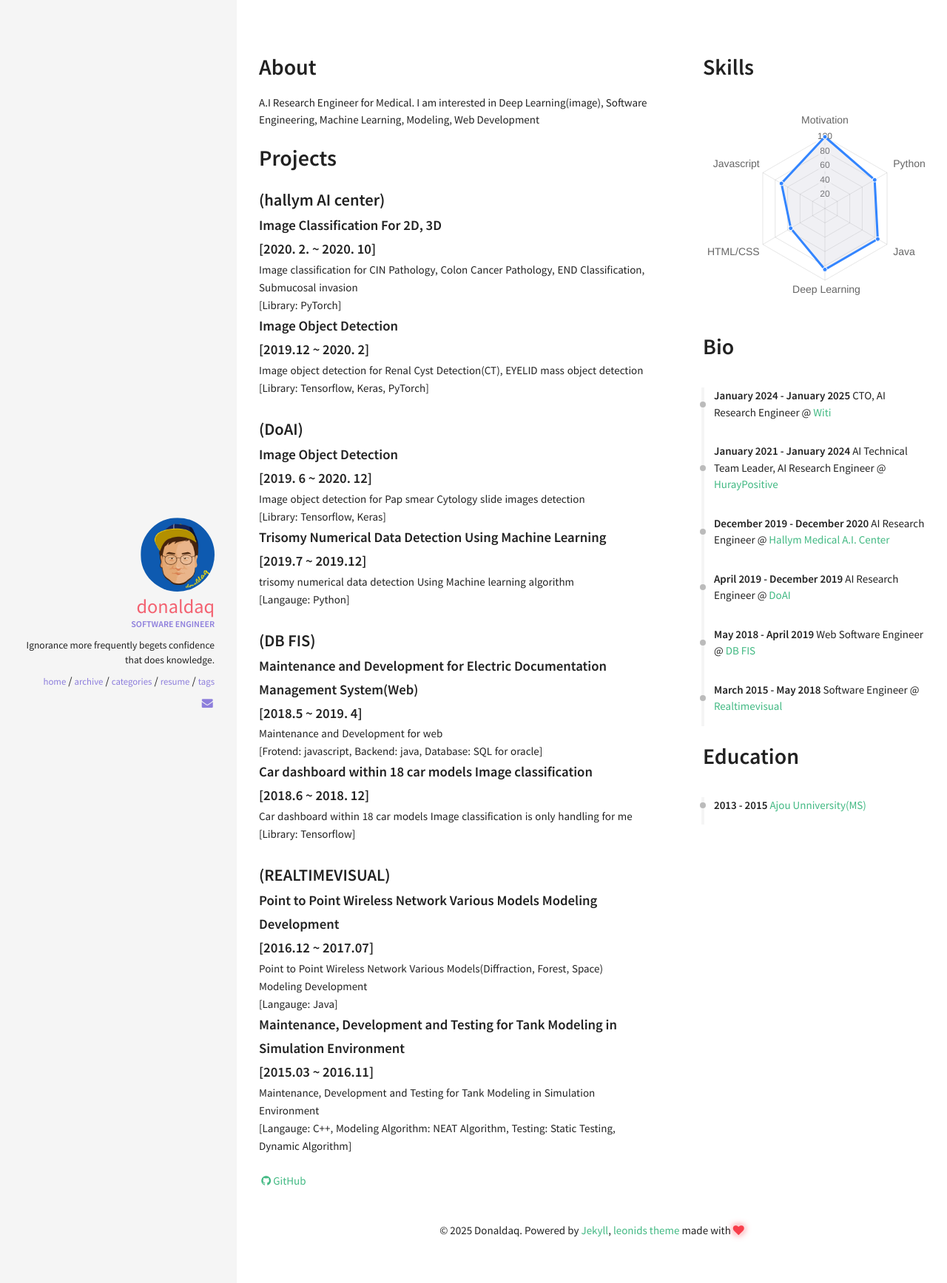
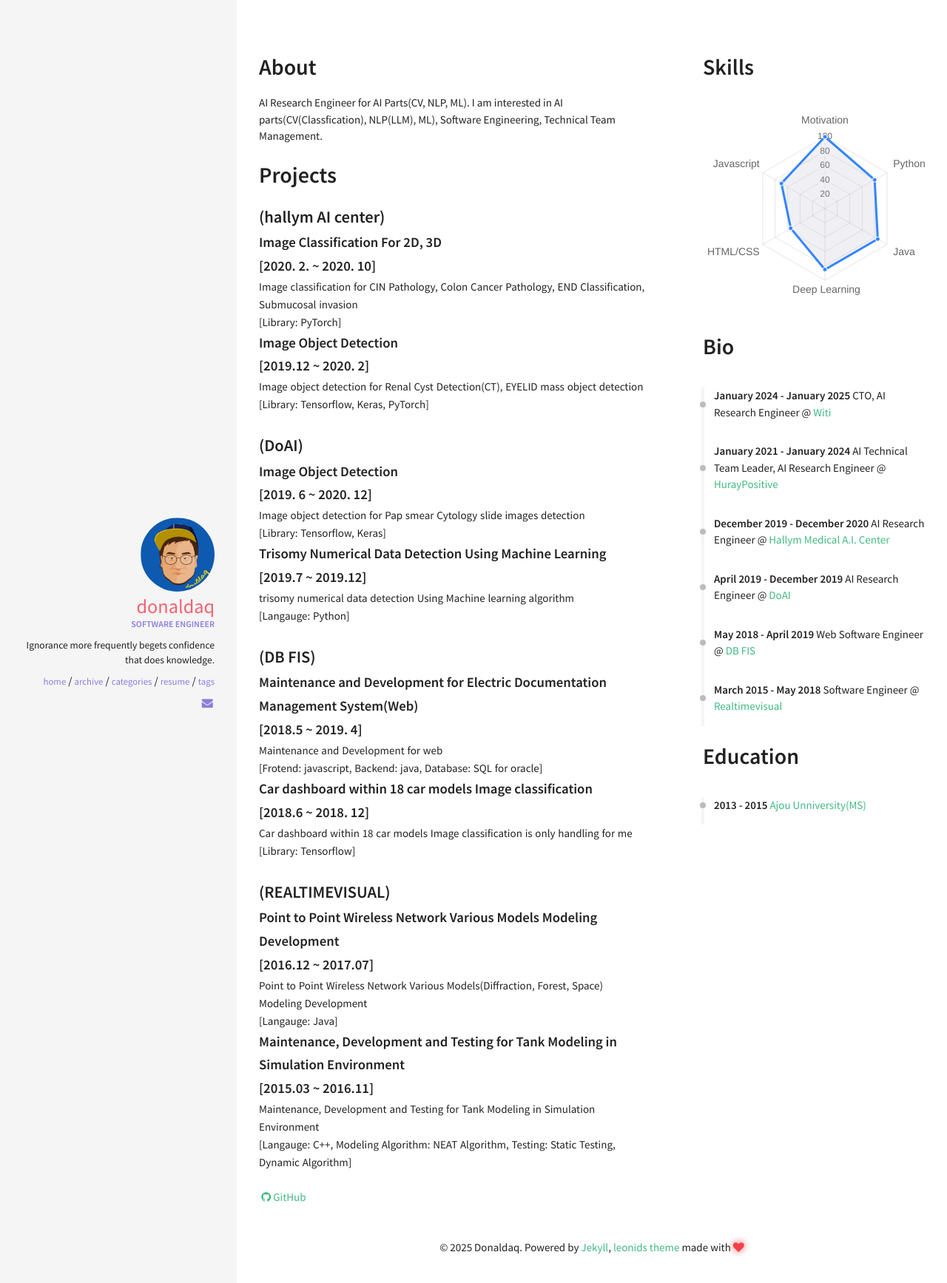
Before and after one commit to donaldaq/donaldaq.github.io, a Jekyll site: the page built from resume.html, in a window 1280 px wide. Shown: the top 1735 px of the page at 74% size. Built offline with Jekyll 4.4.1, drawn with Linux system fonts in a browser that asks for light colours; nearby versions of some CDN libraries.

Commit message:
Update about.html

```diff
--- a/_includes/sections/about.html
+++ b/_includes/sections/about.html
@@ -1,6 +1,6 @@
 <h1><span data-i18n="skills.my_skills">About</span></h1>
 
 <div>
-    A.I Research Engineer for Medical.
-	I am interested in Deep Learning(image), Software Engineering, Machine Learning, Modeling, Web Development
+    AI Research Engineer for AI Parts(CV, NLP, ML).
+	I am interested in AI parts(CV(Classfication), NLP(LLM), ML), Software Engineering, Technical Team Management.
 </div>
```
